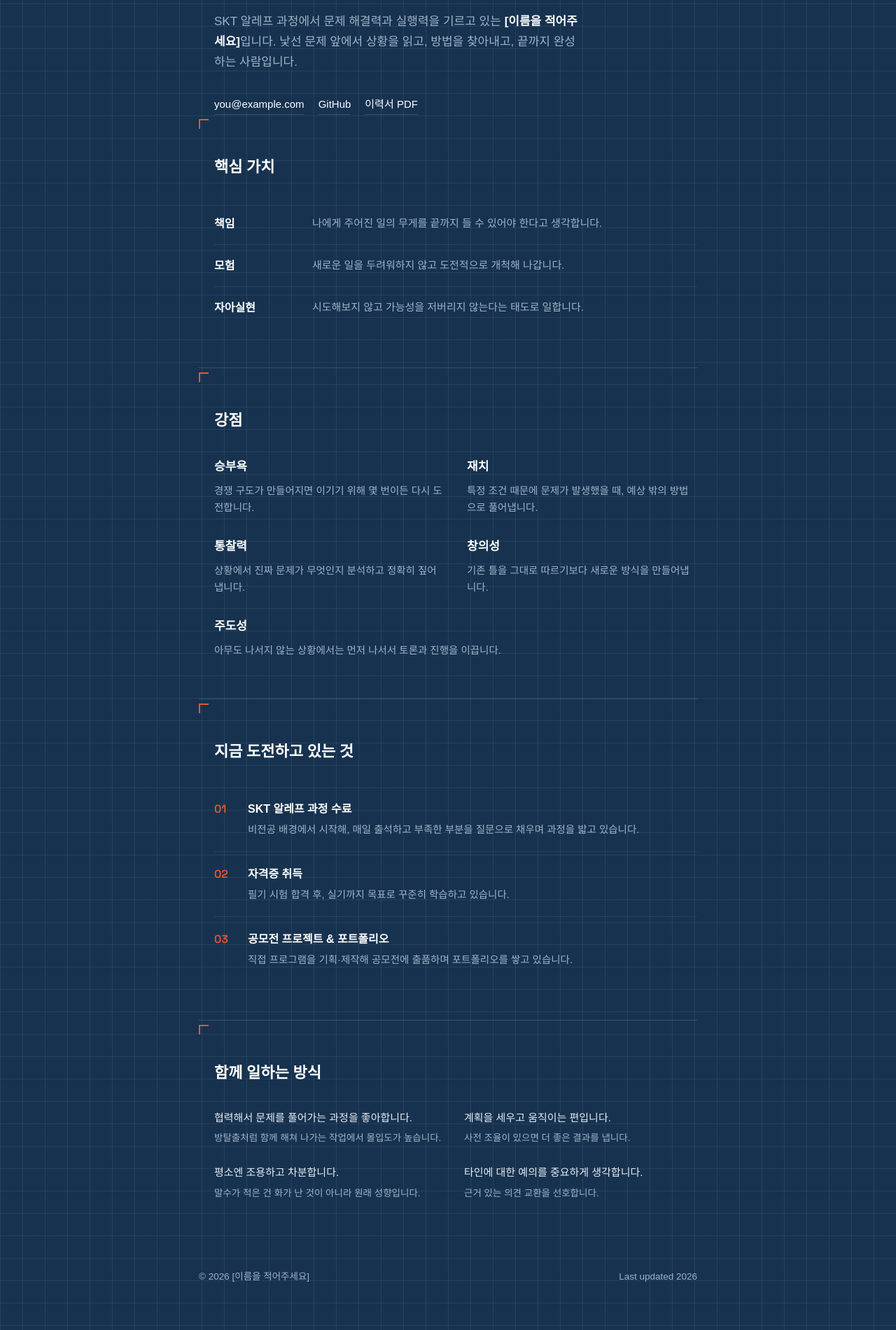
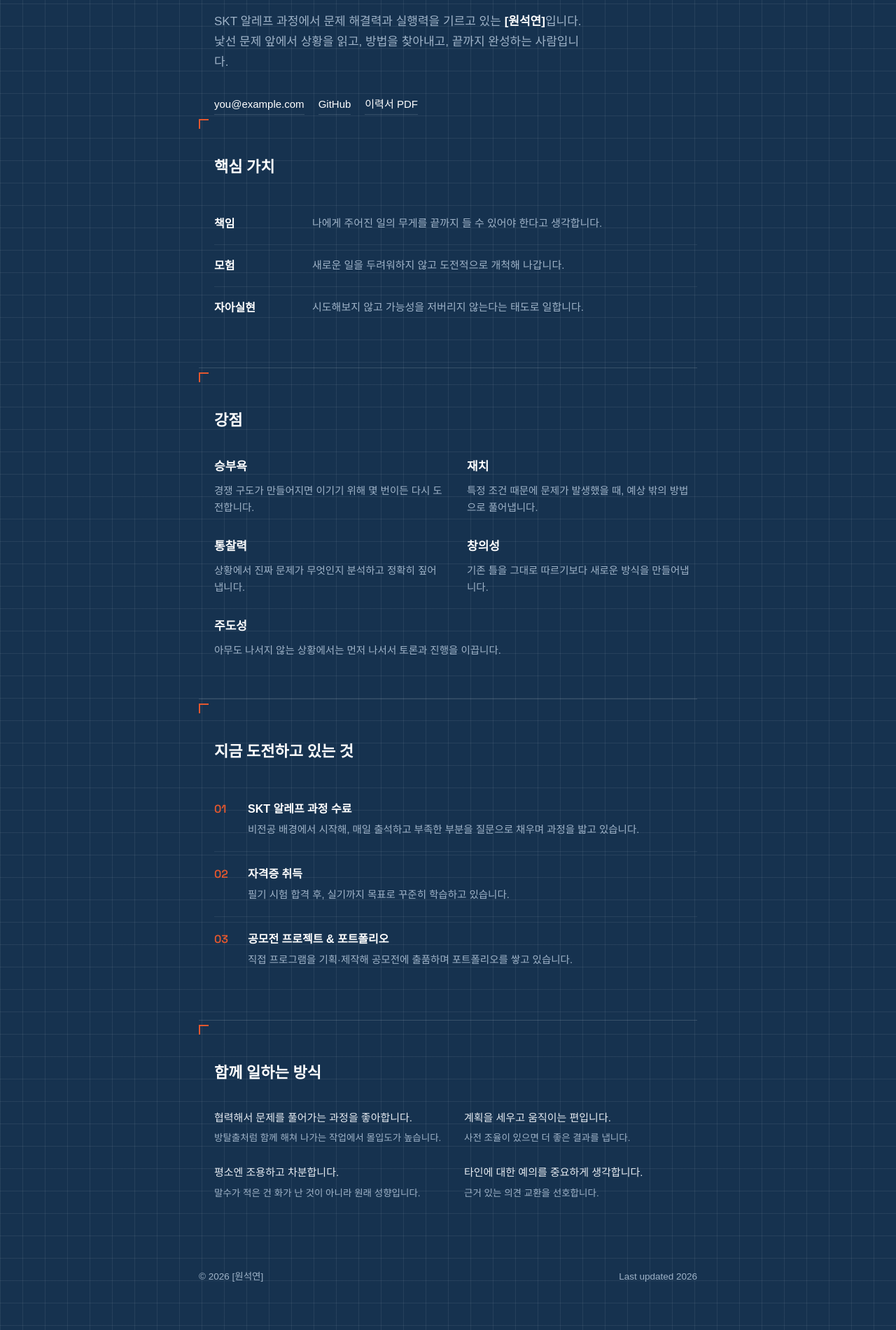
Before and after one commit to Nugury-code/security-assignment, a plain HTML site: page index.html in a window 1280 px wide. Shown: the part 443-2343 px from the top of the page at 70% size. Drawn offline with Linux system fonts and the light colour scheme; a web font is replaced by a local one.

Commit message:
Update name from '이름을 적어주세요' to '원석연'

```diff
--- a/index.html
+++ b/index.html
@@ -3,7 +3,7 @@
 <head>
 <meta charset="UTF-8">
 <meta name="viewport" content="width=device-width, initial-scale=1.0">
-<title>이름을 적어주세요 — 소개</title>
+<title>원석연 — 소개</title>
 <link rel="preconnect" href="https://fonts.googleapis.com">
 <link rel="preconnect" href="https://fonts.gstatic.com" crossorigin>
 <link href="https://fonts.googleapis.com/css2?family=Space+Grotesk:wght@500;600;700&family=IBM+Plex+Sans+KR:wght@400;500;600&display=swap" rel="stylesheet">
@@ -218,7 +218,7 @@
     <h1>책임을 품은 통찰과 창의성으로,<br>낯선 도전을 스스로 이끌어<br>승리의 길을 개척합니다.</h1>
     <p class="hero-sub">
       SKT 알레프 과정에서 문제 해결력과 실행력을 기르고 있는
-      <span class="hero-name">[이름을 적어주세요]</span>입니다.
+      <span class="hero-name">[원석연]</span>입니다.
       낯선 문제 앞에서 상황을 읽고, 방법을 찾아내고, 끝까지 완성하는 사람입니다.
     </p>
     <div class="hero-links">
@@ -318,7 +318,7 @@
   </section>
 
   <footer>
-    <span>© 2026 [이름을 적어주세요]</span>
+    <span>© 2026 [원석연]</span>
     <span>Last updated 2026</span>
   </footer>
 
```
